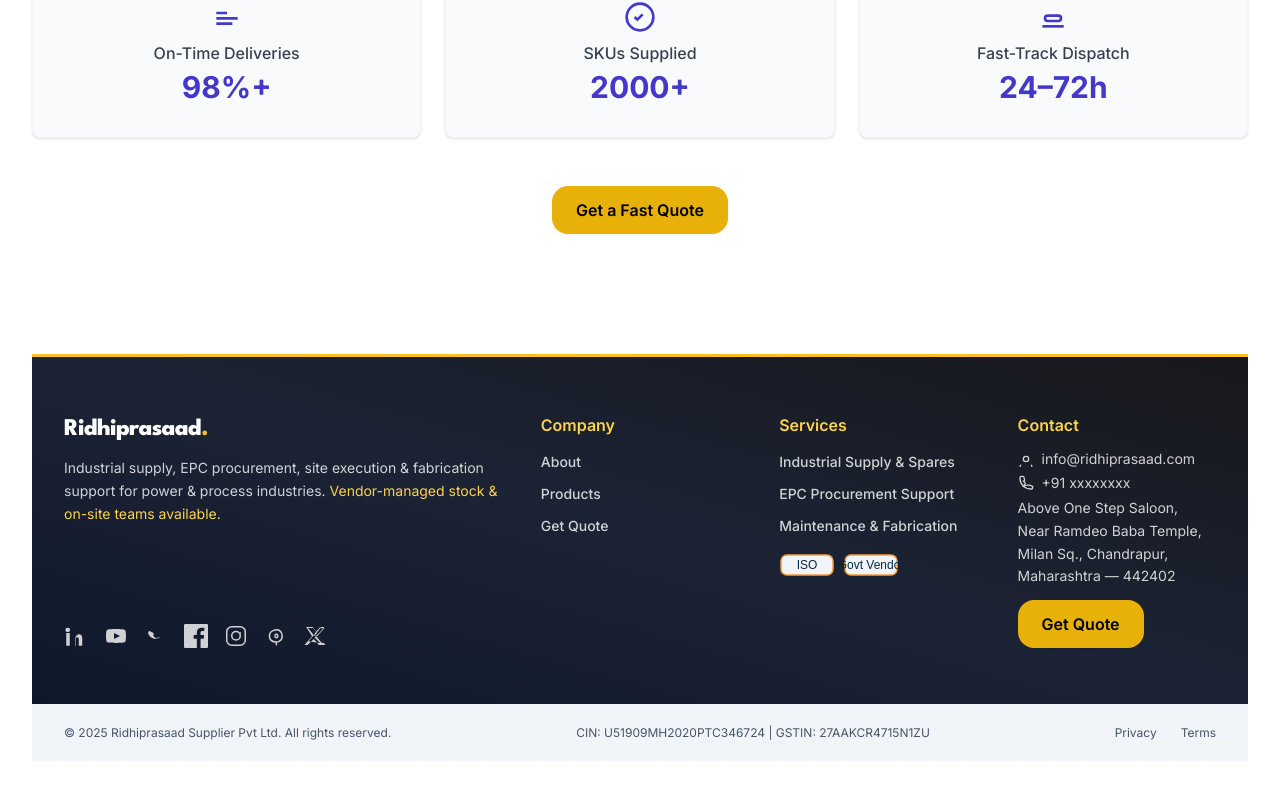
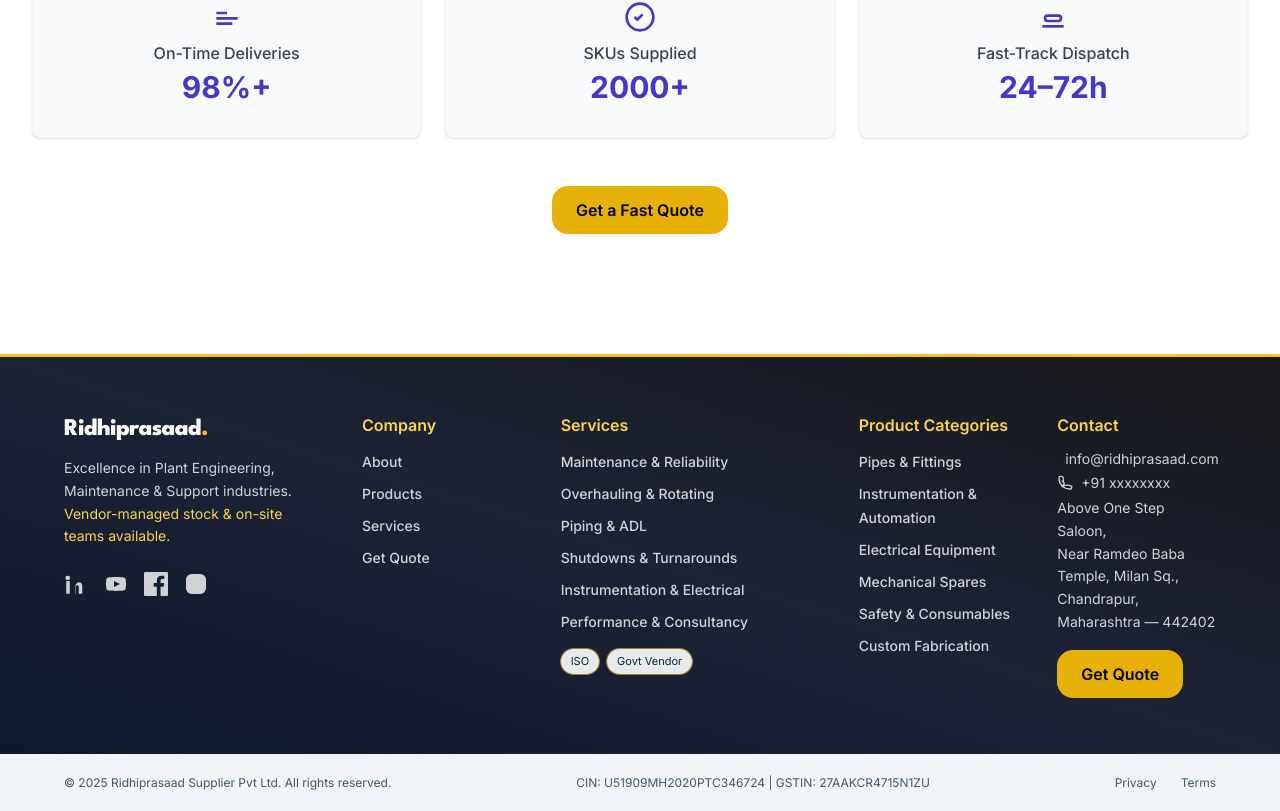
Before and after one commit to psspl2025/ridhiprasaad-site, a Next.js app: page / in a window 1280 px wide. Shown: the part 1093-1904 px from the top of the page. Before the commit the page ends 1854 px from the top, so only its background shows below. Built offline with nearby package versions, Linux system fonts and the light colour scheme.

Commit message:
Layout: full-bleed Footer; Footer: single-row columns + short service names

```diff
--- a/app/layout.tsx
+++ b/app/layout.tsx
@@ -5,16 +5,8 @@
 import Header from "../components/Header";
 import Footer from "../components/Footer";
 
-const inter = Inter({
-  subsets: ["latin"],
-  variable: "--font-inter",
-  display: "swap",
-});
-const spartan = League_Spartan({
-  subsets: ["latin"],
-  variable: "--font-spartan",
-  display: "swap",
-});
+const inter = Inter({ subsets: ["latin"], variable: "--font-inter", display: "swap" });
+const spartan = League_Spartan({ subsets: ["latin"], variable: "--font-spartan", display: "swap" });
 
 export const viewport: Viewport = {
   width: "device-width",
@@ -34,37 +26,27 @@
 export default function RootLayout({ children }: { children: React.ReactNode }) {
   return (
     <html lang="en" className={`${inter.variable} ${spartan.variable}`}>
-      <body
-        className="
-          bg-white text-gray-900 antialiased
-          container-xl--fluid     /* full-width site: no gutters globally */
-        "
-      >
-        {/* Accessibility: skip straight to main content */}
+      <body className="bg-white text-gray-900 antialiased">
+        {/* Skip link */}
         <a
           href="#main"
-          className="sr-only focus:not-sr-only focus:absolute focus:left-4 focus:top-4
-                     rounded-md bg-black/80 px-3 py-2 text-white"
+          className="sr-only focus:not-sr-only focus:absolute focus:left-4 focus:top-4 rounded-md bg-black/80 px-3 py-2 text-white"
         >
           Skip to content
         </a>
 
-        {/* Header stays aligned using section padding */}
+        {/* Header aligned to site grid */}
         <div className="section">
           <Header />
         </div>
 
-        {/* Main is fluid; individual pages decide:
-            - use <PageHero fullBleed /> for edge-to-edge heroes
-            - wrap sections with className='section' for page padding */}
+        {/* Main area – pages decide padding/bleed */}
         <main id="main" className="min-h-[70vh]">
           {children}
         </main>
 
-        {/* Footer aligned to site grid */}
-        <div className="section">
-          <Footer />
-        </div>
+        {/* Footer must be OUTSIDE .section to avoid side paddings */}
+        <Footer />
       </body>
     </html>
   );
--- a/components/Footer.tsx
+++ b/components/Footer.tsx
@@ -1,3 +1,4 @@
+// components/Footer.tsx
 "use client";
 
 import Link from "next/link";
@@ -30,10 +31,10 @@
 
   return (
     <footer className="relative mt-10">
-      {/* === Top accent border === */}
+      {/* Top accent */}
       <div className="h-[3px] w-full bg-amber-400" />
 
-      {/* === Mesh overlay (optional for extra industrial flair) === */}
+      {/* Mesh overlay */}
       <div className="absolute inset-0 pointer-events-none z-0 opacity-10">
         <svg width="100%" height="100%">
           <pattern id="mesh" width="30" height="30" patternUnits="userSpaceOnUse">
@@ -43,126 +44,109 @@
         </svg>
       </div>
 
-      <div className="bg-gradient-to-tr from-slate-900 via-slate-900/95 to-zinc-900 text-white overflow-hidden relative z-10">
-        <div className="container-xl py-14 grid md:grid-cols-5 gap-10">
-          {/* Brand & Social */}
-          <div className="md:col-span-2 flex flex-col justify-between">
-            <div>
-              <div className="font-display text-2xl font-extrabold tracking-tight">
+      {/* ===== FULL-WIDTH STRIP ===== */}
+      <div className="bg-gradient-to-tr from-slate-900 via-slate-900/95 to-zinc-900 text-white relative z-10">
+        {/* No container; only padding. One-row grid on xl screens. */}
+        <div className="w-full px-5 sm:px-8 md:px-12 lg:px-16 py-14">
+          <div className="grid gap-10 items-start
+                          md:grid-cols-12
+                          xl:grid-cols-12">
+            {/* Brand (xl:3) */}
+            <section className="md:col-span-12 lg:col-span-6 xl:col-span-3">
+              <h3 className="font-display text-2xl font-extrabold tracking-tight">
                 Ridhiprasaad<span className="text-amber-400">.</span>
-              </div>
-              <p className="mt-3 text-sm text-white/80 leading-relaxed">
-                Industrial supply, EPC procurement, site execution &amp; fabrication support for
-                power &amp; process industries. <span className="text-amber-300">Vendor-managed stock &amp; on-site teams available.</span>
+              </h3>
+              <p className="mt-3 text-sm text-white/80 leading-relaxed max-w-prose">
+                Excellence in Plant Engineering, Maintenance &amp; Support industries.{" "}
+                <span className="text-amber-300">Vendor-managed stock &amp; on-site teams available.</span>
               </p>
-            </div>
-            {/* Social icons */}
-            <div className="mt-6 flex gap-4">
-              {/* LinkedIn */}
-              <a href="https://linkedin.com/" target="_blank" rel="noopener" aria-label="LinkedIn">
+              <div className="mt-6 flex flex-wrap gap-4">
+                {/* socials (unchanged) */}
+                <a aria-label="LinkedIn" href="https://linkedin.com/" target="_blank" rel="noopener">
                   <svg className="h-6 w-6 text-white/80 hover:text-amber-400 transition-transform hover:scale-125" fill="currentColor" viewBox="0 0 24 24"><path d="M4 3.9A2.1 2.1 0 1 0 4 8a2.1 2.1 0 0 0 0-4.2zM2.25 21.75h3.5V9H2.25zM8.25 21.75h3.5V15c0-2.25 3-2.43 3 0v6.75h3.5V14c0-5.25-6-5.06-7 0v7.75z"/></svg>
                 </a>
-              {/* YouTube */}
-              <a href="https://youtube.com/" target="_blank" rel="noopener" aria-label="YouTube">
+                <a aria-label="YouTube" href="https://youtube.com/" target="_blank" rel="noopener">
                   <svg className="h-6 w-6 text-white/80 hover:text-amber-400 transition-transform hover:scale-125" fill="currentColor" viewBox="0 0 24 24"><path d="M21.6 7.2c-.2-1-1-1.7-2-1.8C18.3 5.1 12 5 12 5s-6.3.1-7.6.4c-1 .1-1.8.8-2 1.8-.2 1.2-.4 3.1-.4 4.8 0 1.7.2 3.5.4 4.8.2 1 1 1.7 2 1.8C5.7 18.9 12 19 12 19s6.3-.1 7.6-.4c1-.1 1.8-.8 2-1.8.2-1.2.4-3.1.4-4.8 0-1.7-.2-3.5-.4-4.8zM10 15V9l6 3-6 3z"/></svg>
                 </a>
-              {/* WhatsApp */}
-              <a href="https://wa.me/" target="_blank" rel="noopener" aria-label="WhatsApp">
-                <svg className="h-6 w-6 text-white/80 hover:text-amber-400 transition-transform hover:scale-125" fill="currentColor" viewBox="0 0 24 24"><path d="M16.8 14.2c-.3-.1-1.7-.8-2-1-.3-.1-.5-.1-.7.1-.2.2-.7 1-.9 1.2-.2.2-.3.3-.6.1s-1.1-.4-2-1.3c-.7-.6-1.2-1.5-1.4-1.7-.2-.3 0-.5.1-.6.1-.1.2-.2.3-.3.1-.1.1-.2.2-.3s.1-.2.1-.3c0-.1 0-.3-.1-.4-.1-.1-1-.9-1.2-1.2C5.4 7.1 5.3 7.1 5.2 7.1c-.1 0-.2 0-.3.2-.1.1-.7.7-.7 1.7s.7 2 1.2 2.7c.4.5 1.4 1.7 3.4 2.5 1.7.7 2.2.7 2.5.7h.3c.1 0 .3-.1.4-.3.2-.2.6-.7.7-.9.2-.2.1-.3-.2-.4z"/></svg>
+                <a aria-label="Facebook" href="https://facebook.com/" target="_blank" rel="noopener">
+                  <svg className="h-6 w-6 text-white/80 hover:text-amber-400 transition-transform hover:scale-125" viewBox="0 0 24 24" fill="currentColor"><path d="M22.675 0H1.325C.595 0 0 .595 0 1.326v21.348C0 23.405.595 24 1.325 24H12.82v-9.294H9.692V11.01h3.127V8.414c0-3.1 1.893-4.788 4.657-4.788 1.325 0 2.463.099 2.794.143v3.24l-1.918.001c-1.504 0-1.797.715-1.797 1.763v2.311h3.587l-.467 3.696h-3.12V24h6.116C23.405 24 24 23.405 24 22.674V1.326C24 .595 23.405 0 22.675 0"/></svg>
                 </a>
-              {/* Facebook */}
-              <a href="https://facebook.com/" target="_blank" rel="noopener" aria-label="Facebook">
-                <svg className="h-6 w-6 text-white/80 hover:text-amber-400 transition-transform hover:scale-125" fill="currentColor" viewBox="0 0 24 24"><path d="M22.675 0H1.325C.595 0 0 .595 0 1.326v21.348C0 23.405.595 24 1.325 24H12.82v-9.294H9.692V11.01h3.127V8.414c0-3.1 1.893-4.788 4.657-4.788 1.325 0 2.463.099 2.794.143v3.24l-1.918.001c-1.504 0-1.797.715-1.797 1.763v2.311h3.587l-.467 3.696h-3.12V24h6.116C23.405 24 24 23.405 24 22.674V1.326C24 .595 23.405 0 22.675 0"/></svg>
-              </a>
-              {/* Instagram */}
-              <a href="https://instagram.com/" target="_blank" rel="noopener" aria-label="Instagram">
-                <svg className="h-6 w-6 text-white/80 hover:text-amber-400 transition-transform hover:scale-125" fill="currentColor" viewBox="0 0 24 24"><path d="M7.75 2h8.5A5.75 5.75 0 0 1 22 7.75v8.5A5.75 5.75 0 0 1 16.25 22h-8.5A5.75 5.75 0 0 1 2 16.25v-8.5A5.75 5.75 0 0 1 7.75 2zm0 1.5A4.25 4.25 0 0 0 3.5 7.75v8.5A4.25 4.25 0 0 0 7.75 20.5h8.5a4.25 4.25 0 0 0 4.25-4.25v-8.5A4.25 4.25 0 0 0 16.25 3.5h-8.5zm4.25 3.25a5 5 0 1 1 0 10 5 5 0 0 1 0-10zm0 1.5a3.5 3.5 0 1 0 0 7 3.5 3.5 0 0 0 0-7zm5.25.75a.75.75 0 1 1-1.5 0 .75.75 0 0 1 1.5 0z"/></svg>
-              </a>
-              {/* Threads */}
-              <a href="https://threads.net/" target="_blank" rel="noopener" aria-label="Threads">
-                <svg className="h-6 w-6 text-white/80 hover:text-amber-400 transition-transform hover:scale-125" fill="none" viewBox="0 0 32 32">
-                  <path stroke="currentColor" strokeWidth="2" strokeLinecap="round" strokeLinejoin="round" d="M16.5 27.54V24m0 0c-.87 0-4.94-.15-6.98-2.19-2.18-2.18-2.31-5.31-2.31-5.81C7.21 7.88 17.07 7.79 17.5 7.79V7.79c3.9 0 6.8 3.98 6.8 8.21 0 7.38-7.13 8.21-7.8 8.21zm0-10.41s1.94-.14 1.94 2.42c0 2.27-1.94 2.4-1.94 2.4s-1.93-.13-1.93-2.4c0-2.56 1.93-2.42 1.93-2.42z"/>
-                </svg>
-              </a>
-              {/* Twitter/X */}
-              <a href="https://twitter.com/" target="_blank" rel="noopener" aria-label="Twitter">
-                <svg className="h-6 w-6 text-white/80 hover:text-amber-400 transition-transform hover:scale-125" fill="currentColor" viewBox="0 0 24 24">
-                  <path d="M17.182 3H20.5l-7.118 8.092L21.454 21H14.884l-5.019-6.076L3.5 21H0.454l7.616-8.661L2.091 3h6.569l4.444 5.38zm-2.076 16h2.687l-7.204-8.722-6.073 6.894zM3.954 4l6.62 7.966 2.564-2.918-4.089-5.048H3.955zm16.069 15-6.824-8.244-2.513 2.849L16.088 19h3.935zm-3.716-16-5.669 6.478 2.426 2.991 7.242-8.284h-3.999z"/>
-                </svg>
+                <a aria-label="Instagram" href="https://instagram.com/" target="_blank" rel="noopener">
+                  <svg className="h-6 w-6 text-white/80 hover:text-amber-400 transition-transform hover:scale-125" viewBox="0 0 24 24" fill="currentColor"><path d="M7.75 2h8.5A5.75 5.75 0 0 1 22 7.75v8.5A5.75 5.75 0 0 1 16.25 22h-8.5A5.75 5.75 0 0 1 2 16.25v-8.5A5.75 5.75 0 0 1 7.75 2zm4.25 4.75a5 5 0 1 1 0 10 5 5 0 0 1 0-10z"/></svg>
                 </a>
               </div>
-          </div>
+            </section>
 
-          {/* Company Links */}
-          <nav aria-label="Company">
-            <div className="font-semibold text-amber-300 mb-3">Company</div>
+            {/* Company (xl:2) */}
+            <nav aria-label="Company" className="md:col-span-4 lg:col-span-3 xl:col-span-2">
+              <h4 className="font-semibold text-amber-300 mb-3">Company</h4>
               <ul className="space-y-2">
                 <li><FooterLink href="/about">About</FooterLink></li>
                 <li><FooterLink href="/products">Products</FooterLink></li>
+                <li><FooterLink href="/services">Services</FooterLink></li>
                 <li><FooterLink href="/contact">Get Quote</FooterLink></li>
               </ul>
             </nav>
 
-          {/* Services + Badges */}
-          <nav aria-label="Services">
-            <div className="font-semibold text-amber-300 mb-3">Services</div>
+            {/* Services (xl:3) */}
+            <nav aria-label="Services" className="md:col-span-4 lg:col-span-3 xl:col-span-3">
+              <h4 className="font-semibold text-amber-300 mb-3">Services</h4>
               <ul className="space-y-2">
-              <li><FooterLink href="/services">Industrial Supply & Spares</FooterLink></li>
-              <li><FooterLink href="/services">EPC Procurement Support</FooterLink></li>
-              <li><FooterLink href="/services">Maintenance & Fabrication</FooterLink></li>
+                <li><FooterLink href="/services">Maintenance &amp; Reliability</FooterLink></li>
+                <li><FooterLink href="/services">Overhauling &amp; Rotating</FooterLink></li>
+                <li><FooterLink href="/services">Piping &amp; ADL</FooterLink></li>
+                <li><FooterLink href="/services">Shutdowns &amp; Turnarounds</FooterLink></li>
+                <li><FooterLink href="/services">Instrumentation &amp; Electrical</FooterLink></li>
+                <li><FooterLink href="/services">Performance &amp; Consultancy</FooterLink></li>
               </ul>
               <div className="flex gap-2 mt-4">
-              {/* ISO Badge */}
-              <span title="ISO Certified" className="flex items-center">
-                <svg width="56" height="24" viewBox="0 0 56 24" fill="none">
-                  <rect x="2" y="2" width="52" height="20" rx="6" fill="#F1F5F9" stroke="#F59E42" strokeWidth="1.5"/>
-                  <text x="50%" y="53%" dominantBaseline="middle" textAnchor="middle" fontSize="12" fill="#022C41" fontFamily="sans-serif">ISO</text>
-                </svg>
-              </span>
-              {/* Govt Vendor Badge */}
-              <span title="Govt Registered" className="flex items-center">
-                <svg width="56" height="24" viewBox="0 0 56 24" fill="none">
-                  <rect x="2" y="2" width="52" height="20" rx="6" fill="#F1F5F9" stroke="#F59E42" strokeWidth="1.5"/>
-                  <text x="50%" y="53%" dominantBaseline="middle" textAnchor="middle" fontSize="12" fill="#022C41" fontFamily="sans-serif">Govt Vendor</text>
-                </svg>
-              </span>
+                <span className="inline-flex items-center rounded-full bg-white/90 text-[#022C41] text-[11px] px-2.5 py-1 ring-1 ring-amber-400/60">ISO</span>
+                <span className="inline-flex items-center rounded-full bg-white/90 text-[#022C41] text-[11px] px-2.5 py-1 ring-1 ring-amber-400/60">Govt Vendor</span>
               </div>
             </nav>
 
-          {/* Contact */}
-          <div>
-            <div className="font-semibold text-amber-300 mb-3">Contact</div>
+            {/* Product Categories (xl:2) */}
+            <nav aria-label="Product Categories" className="md:col-span-4 lg:col-span-3 xl:col-span-2">
+              <h4 className="font-semibold text-amber-300 mb-3">Product Categories</h4>
+              <ul className="space-y-2">
+                <li><FooterLink href="/products/pipes-fittings">Pipes &amp; Fittings</FooterLink></li>
+                <li><FooterLink href="/products/instrumentation">Instrumentation &amp; Automation</FooterLink></li>
+                <li><FooterLink href="/products/electrical">Electrical Equipment</FooterLink></li>
+                <li><FooterLink href="/products/mechanical">Mechanical Spares</FooterLink></li>
+                <li><FooterLink href="/products/safety">Safety &amp; Consumables</FooterLink></li>
+                <li><FooterLink href="/products/fabrication">Custom Fabrication</FooterLink></li>
+              </ul>
+            </nav>
+
+            {/* Contact + CTA (xl:2) */}
+            <section className="md:col-span-12 lg:col-span-12 xl:col-span-2">
+              <h4 className="font-semibold text-amber-300 mb-3">Contact</h4>
               <p className="flex items-center gap-2 text-sm text-white/80 mb-1">
-              {/* Mail */}
                 <svg fill="none" stroke="currentColor" strokeWidth="2" viewBox="0 0 24 24" className="h-4 w-4">
-                <path d="M16 12A4 4 0 1 1 8 12a4 4 0 0 1 8 0z" />
-                <path d="M20 20.7V21a9 9 0 1 1-16 0v-.3"/>
+                  <path d="M22 6l-10 7L2 6" />
                 </svg>
                 <a href="mailto:info@ridhiprasaad.com" className="hover:text-amber-400">info@ridhiprasaad.com</a>
               </p>
               <p className="flex items-center gap-2 text-sm text-white/80 mb-1">
-              {/* Phone */}
                 <svg fill="none" stroke="currentColor" strokeWidth="2" viewBox="0 0 24 24" className="h-4 w-4">
                   <path d="M22 16.92V19a2 2 0 0 1-2 2h-1A16 16 0 0 1 3 5v-1a2 2 0 0 1 2-2h2.09a2 2 0 0 1 2 1.72c.13 1.04.37 2.05.69 3.01A2 2 0 0 1 8.34 9.34C9.32 10.31 9.32 10.31 10 11.22a2 2 0 0 1 .84 1.9c-.08.47-.37.89-.69 1.23-1.03 1.06-2.07 2.11-3.08 3.14A16.013 16.013 0 0 1 22 16.92z"/>
                 </svg>
                 <a href="tel:+91xxxxxx" className="hover:text-amber-400">+91 xxxxxxxx</a>
               </p>
-            <p className="text-sm text-white/80 leading-relaxed mb-3">
-              Above One Step Saloon,<br />Near Ramdeo Baba Temple, Milan Sq.,
-Chandrapur, Maharashtra — 442402
+              <p className="text-sm text-white/80 leading-relaxed mb-4">
+                Above One Step Saloon,<br />Near Ramdeo Baba Temple, Milan Sq., Chandrapur, Maharashtra — 442402
               </p>
-            <div className="mt-2">
               <Link href="/contact" className="btn-primary">Get Quote</Link>
-            </div>
+            </section>
           </div>
         </div>
       </div>
 
-      {/* === Bottom bar === */}
+      {/* Bottom bar */}
       <div className="bg-slate-100 border-t border-white/10">
-        <div className="container-xl py-5 text-xs text-slate-600 flex flex-wrap items-center justify-between gap-4">
+        <div className="w-full px-5 sm:px-8 md:px-12 lg:px-16 py-5 text-xs text-slate-600 flex flex-wrap items-center justify-between gap-4">
           <span>© {year} Ridhiprasaad Supplier Pvt Ltd. All rights reserved.</span>
-          <span>CIN: U51909MH2020PTC346724 | GSTIN: 27AAKCR4715N1ZU </span>
+          <span>CIN: U51909MH2020PTC346724 | GSTIN: 27AAKCR4715N1ZU</span>
           <nav className="flex items-center gap-6" aria-label="Legal">
             <Link href="/privacy" className="hover:text-slate-900 transition">Privacy</Link>
             <Link href="/terms" className="hover:text-slate-900 transition">Terms</Link>
```
Lines whose indentation alone changed are shown as unchanged.
